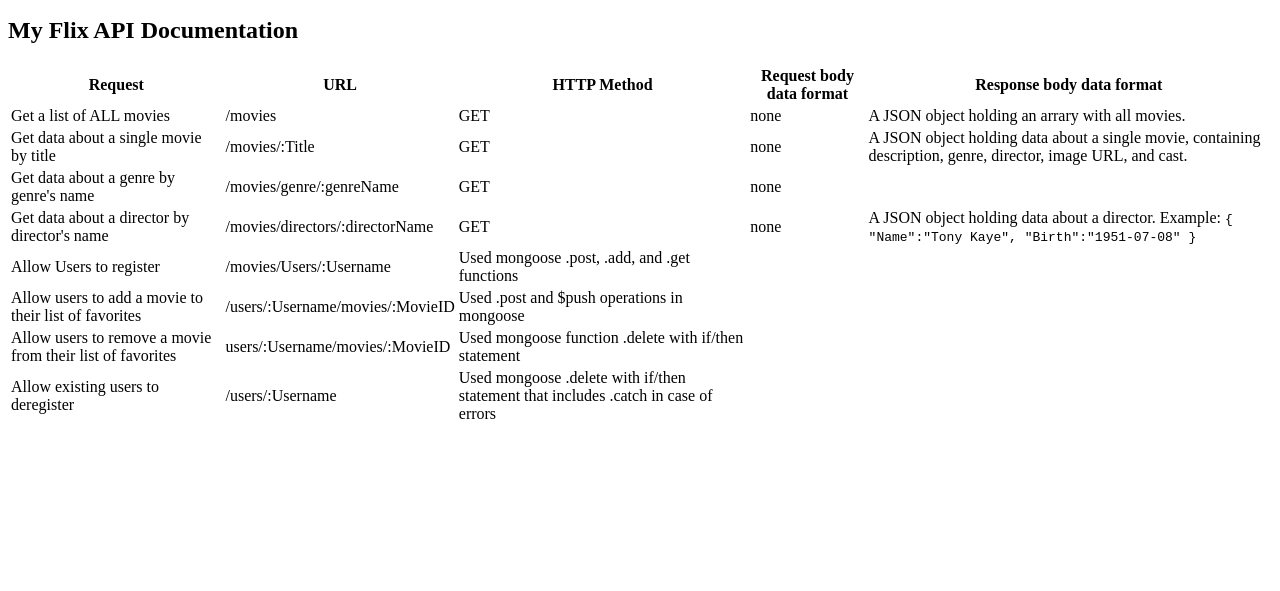
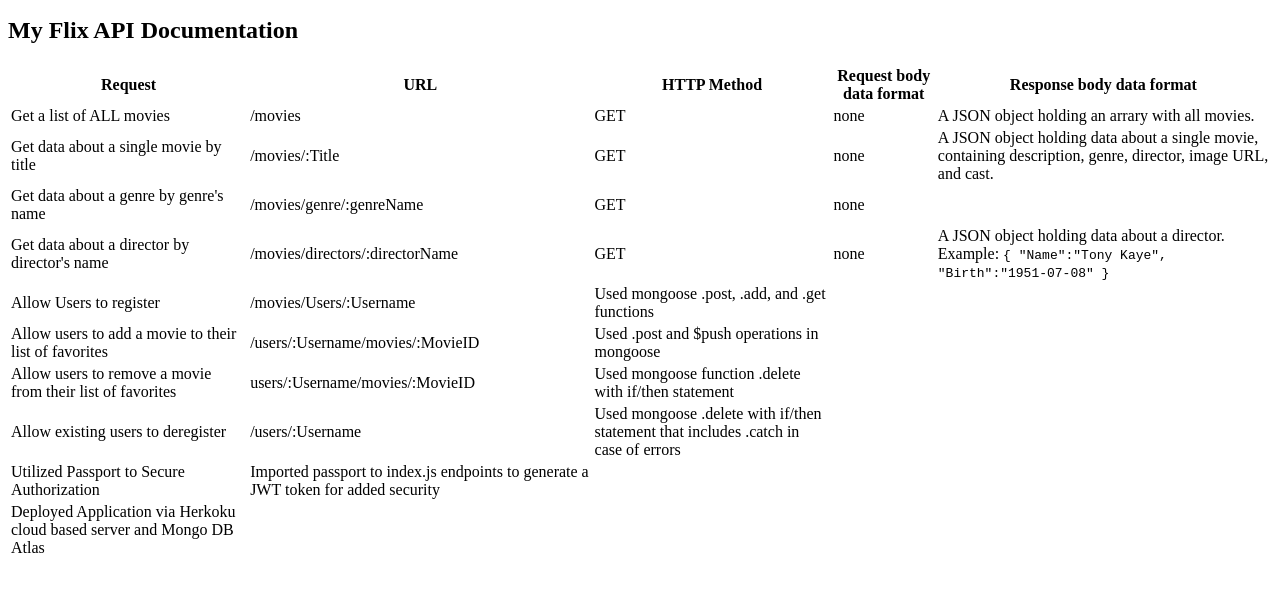
Before and after one commit to allynaus/movie_api, a website: page public/documentation.html in a window 1280 px wide. Shown: the part 119-710 px from the top of the page. Drawn offline with Linux system fonts and the light colour scheme.

Commit message:
Update documentation.html

```diff
--- a/public/documentation.html
+++ b/public/documentation.html
@@ -84,6 +84,12 @@
                             <td>/users/:Username</td>
                             <td>Used mongoose .delete with if/then statement that includes .catch in case of errors</td>
                         </tr>
+                        <tr>
+                            <td>Utilized Passport to Secure Authorization</td>
+                             <td>Imported passport to index.js endpoints to generate a JWT token for added security</td>
+                        </tr>
+                        <tr>
+                            <td>Deployed Application via Herkoku cloud based server and Mongo DB Atlas</td>
                     </td>
                 </tr>
             </tbody>
```
